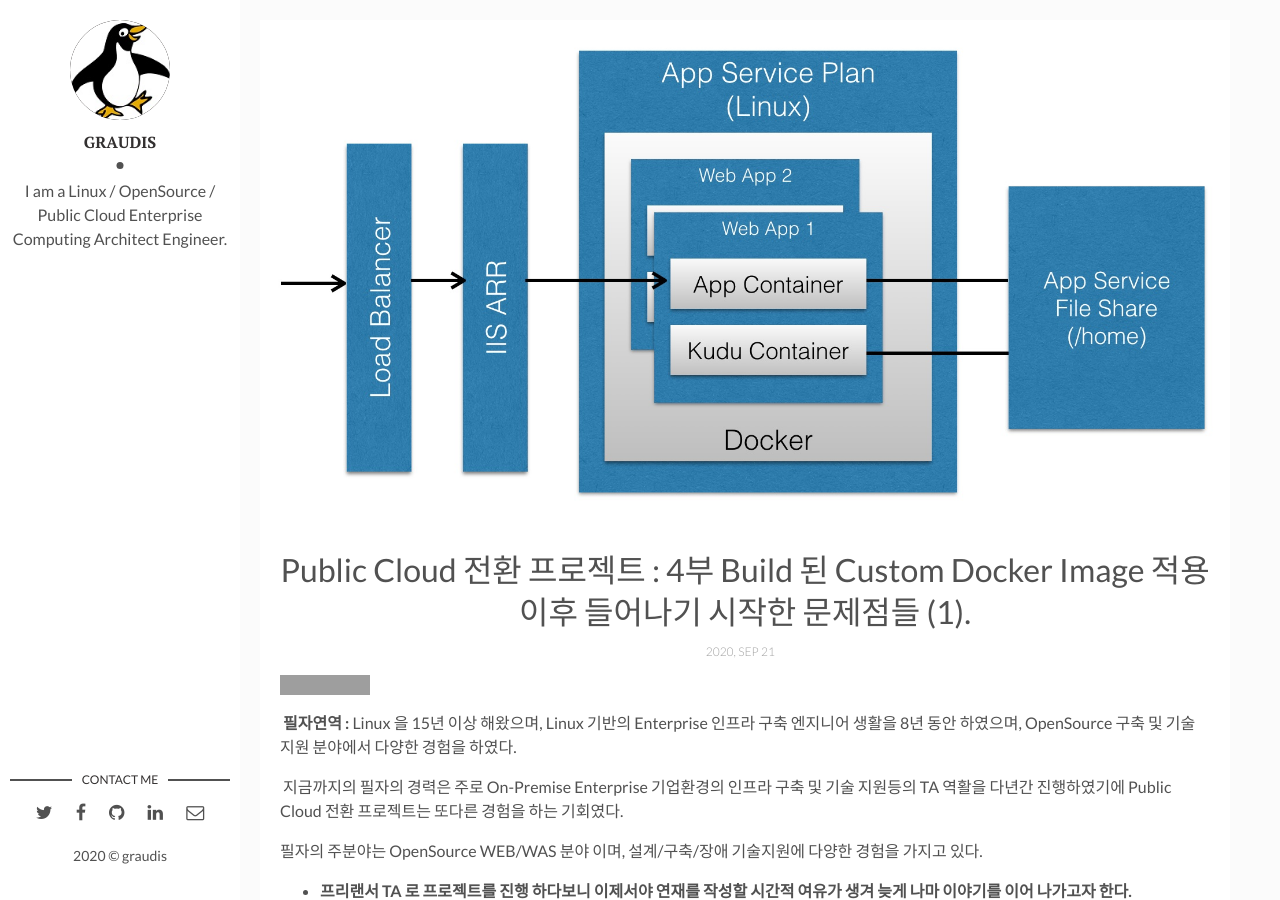
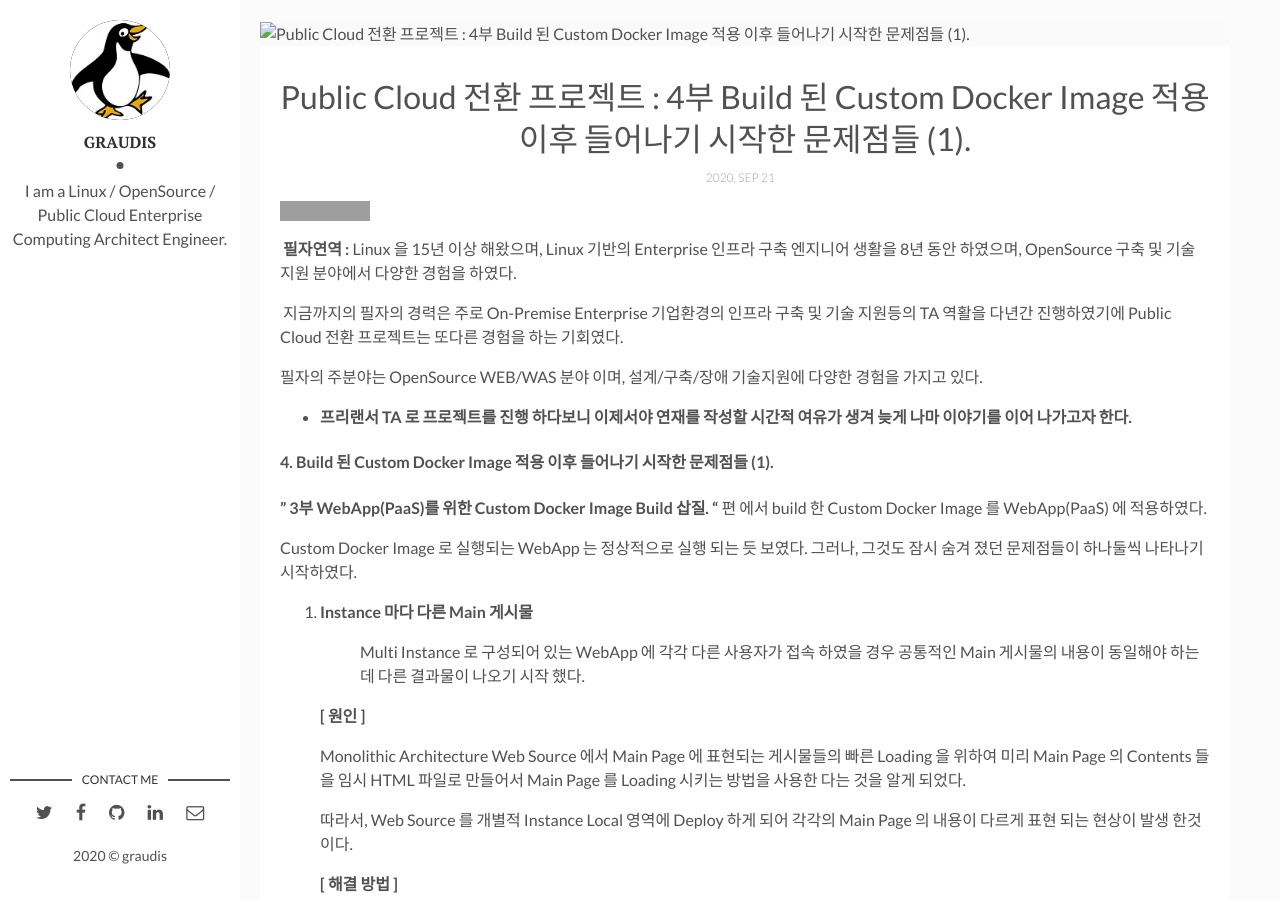
Before and after one commit to graudis/graudis.github.io, a Jekyll site: the page built from _posts/2020-09-21-azure-webapp-4.md, in a window 1280 px wide and 900 px high. Built offline with Jekyll 4.4.1, drawn with Linux system fonts in a browser that asks for light colours; grey boxes are pictures that could not be loaded.

Commit message:
Update 2020-09-21-azure-webapp-4.md

```diff
--- a/_posts/2020-09-21-azure-webapp-4.md
+++ b/_posts/2020-09-21-azure-webapp-4.md
@@ -2,7 +2,7 @@
 layout: post
 title: "Public Cloud 전환 프로젝트 : 4부 Build 된 Custom Docker Image 적용 이후 들어나기 시작한 문제점들 (1)."
 date: 2020-09-21 22:59:13
-img: ARR_architecture.jpg # Add image post (optional)
+img: https://github.com/graudis/graudis.github.io/blob/master/_image/ARR_architecture.jpg # Add image post (optional)
 categories: cloud azure
 tags: cloud azure MS
 ---
```
